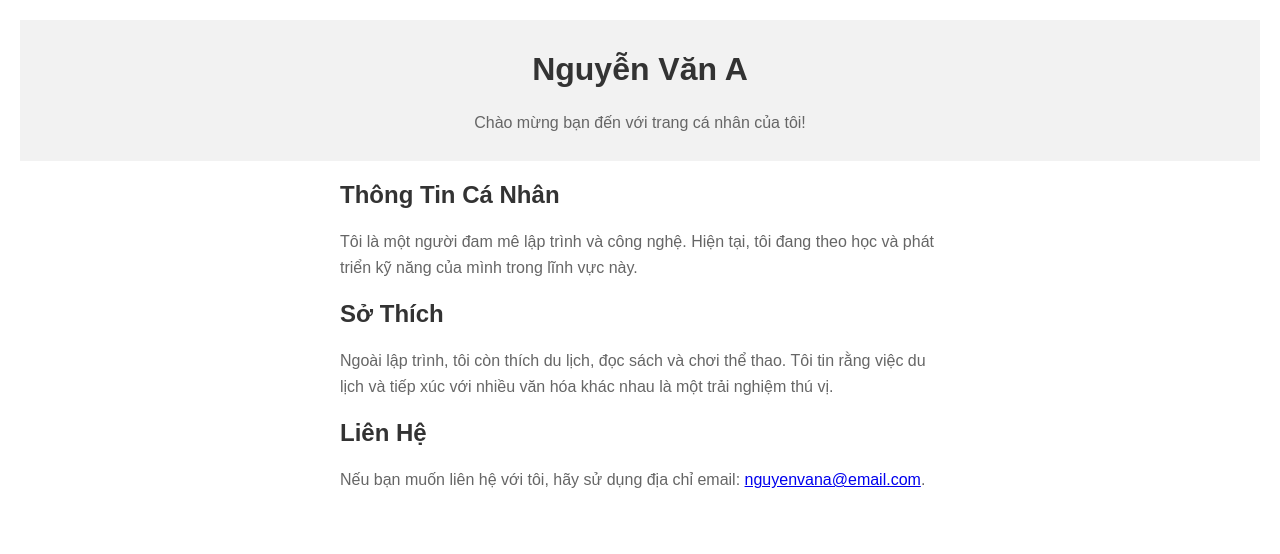
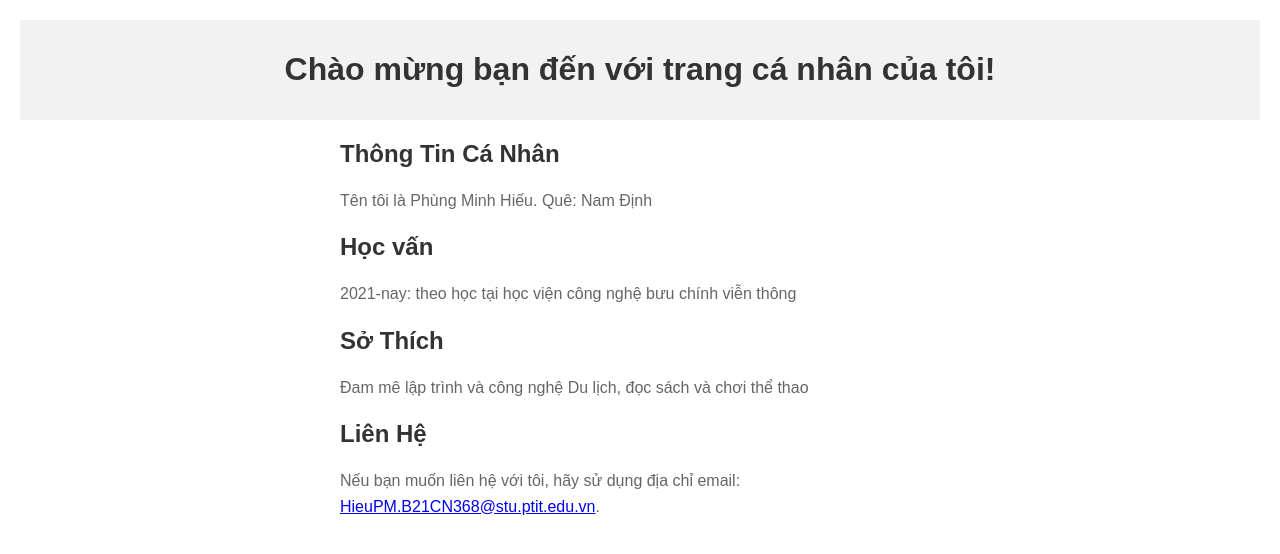
Before and after one commit to PhungMHieu/PhungMHieu.github.io, a plain HTML site: page index.html in a window 1280 px wide. Drawn offline with Linux system fonts and the light colour scheme.

Commit message:
Update index.html

```diff
--- a/index.html
+++ b/index.html
@@ -35,21 +35,29 @@
 <body>
 
     <header>
-        <h1>Nguyễn Văn A</h1>
-        <p>Chào mừng bạn đến với trang cá nhân của tôi!</p>
+        <h1>Chào mừng bạn đến với trang cá nhân của tôi!</h1>
     </header>
 
     <section>
         <h2>Thông Tin Cá Nhân</h2>
-        <p>Tôi là một người đam mê lập trình và công nghệ. Hiện tại, tôi đang theo học và phát triển kỹ năng của mình trong lĩnh vực này.</p>
-
+        <p>
+            Tên tôi là Phùng Minh Hiếu.
+            Quê: Nam Định
+        </p>
+        <h2>Học vấn</h2>
+        <p>
+            2021-nay: theo học tại học viện công nghệ bưu chính viễn thông
+        </p>
         <h2>Sở Thích</h2>
-        <p>Ngoài lập trình, tôi còn thích du lịch, đọc sách và chơi thể thao. Tôi tin rằng việc du lịch và tiếp xúc với nhiều văn hóa khác nhau là một trải nghiệm thú vị.</p>
+        <p>
+            Đam mê lập trình và công nghệ
+            Du lịch, đọc sách và chơi thể thao
+        </p>
     </section>
 
     <section>
         <h2>Liên Hệ</h2>
-        <p>Nếu bạn muốn liên hệ với tôi, hãy sử dụng địa chỉ email: <a href="mailto:nguyenvana@email.com">nguyenvana@email.com</a>.</p>
+        <p>Nếu bạn muốn liên hệ với tôi, hãy sử dụng địa chỉ email: <a href="mailto:HieuPM.B21CN368@stu.ptit.edu.vn">HieuPM.B21CN368@stu.ptit.edu.vn</a>.</p>
     </section>
 
 </body>
```
